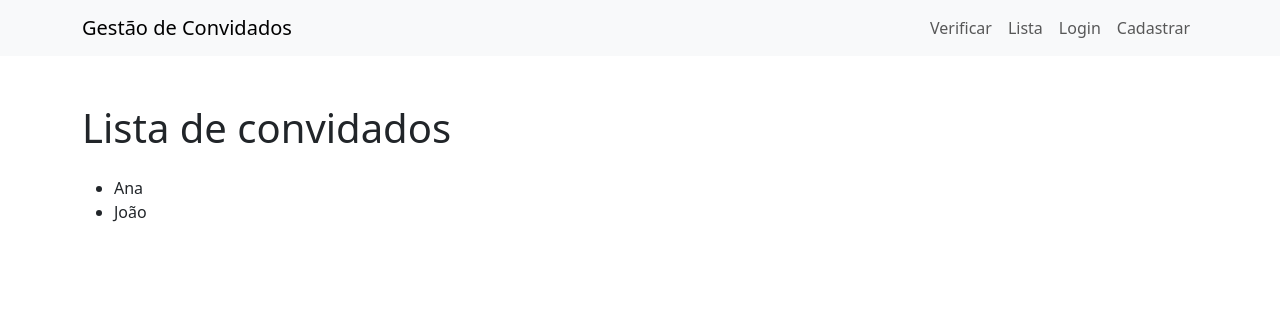
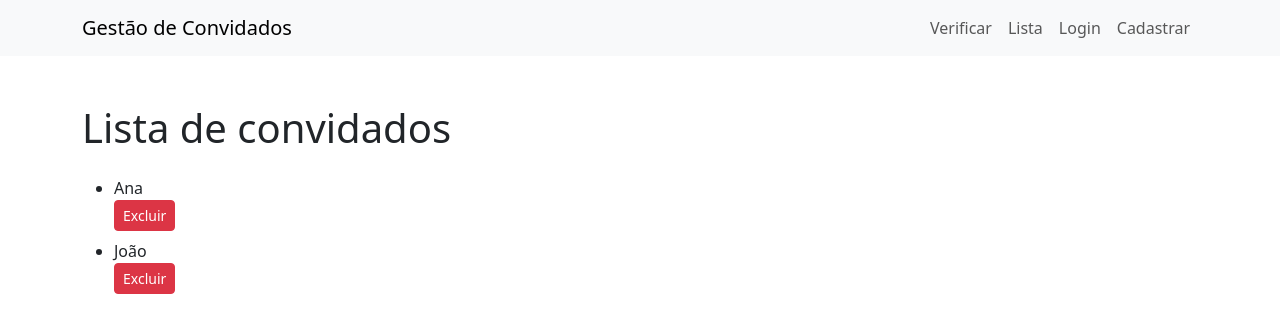
Before and after one commit to jefferson-dantas-info-ifpb/gestao-de-convidados, a Flask app: page /lista in a window 1280 px wide. Shown: the top 333 px of the page. Run offline with Flask 3, Linux system fonts and the light colour scheme; data comes from the database, SQL or seed files in the repository; both versions use the stored data as it was after the commit.

Commit message:
Excluir usuários

```diff
--- a/gestao_db.py
+++ b/gestao_db.py
@@ -44,6 +44,19 @@ def atualizar_senha_usuario(id, senha):
         UPDATE usuarios SET senha = ? WHERE id = ?
         """,
         (senha, id),
+    )
+    conn.commit()
+    conn.close()
+
+
+def excluir_usuario(id):
+    conn = sqlite.connect("db.sqlite")
+    cursor = conn.cursor()
+    cursor.execute(
+        """
+        DELETE FROM usuarios WHERE id = ?
+        """,
+        (id,),
     )
     conn.commit()
     conn.close()
--- a/main.py
+++ b/main.py
@@ -81,6 +81,14 @@ def cadastrar():
     )
 
 
+@app.post("/excluir")
+def excluir():
+    id = request.form["id"]
+    gestao_db.excluir_usuario(id)
+    flash("Usuário excluído com sucesso!", "info")
+    return redirect("/lista")
+
+
 @app.get("/recuperar_senha")
 def recuperar_senha_page():
     return render_template("recuperar_senha.html", title="Recuperar senha")
--- a/templates/lista.html
+++ b/templates/lista.html
@@ -3,7 +3,13 @@
 
 <ul>
   {% for convidado in convidados %}
-  <li>{{ convidado.nome }}</li>
+  <li class="mb-2">
+    {{ convidado.nome }}
+    <form method="post" action="/excluir">
+      <input type="hidden" name="id" value="{{ convidado.id }}">
+      <button class="btn btn-danger btn-sm" type="submit">Excluir</button>
+    </form>
+  </li>
   {% endfor %}
 </ul>
 {% endblock %}
```
Also changed, not shown: db.sqlite.
